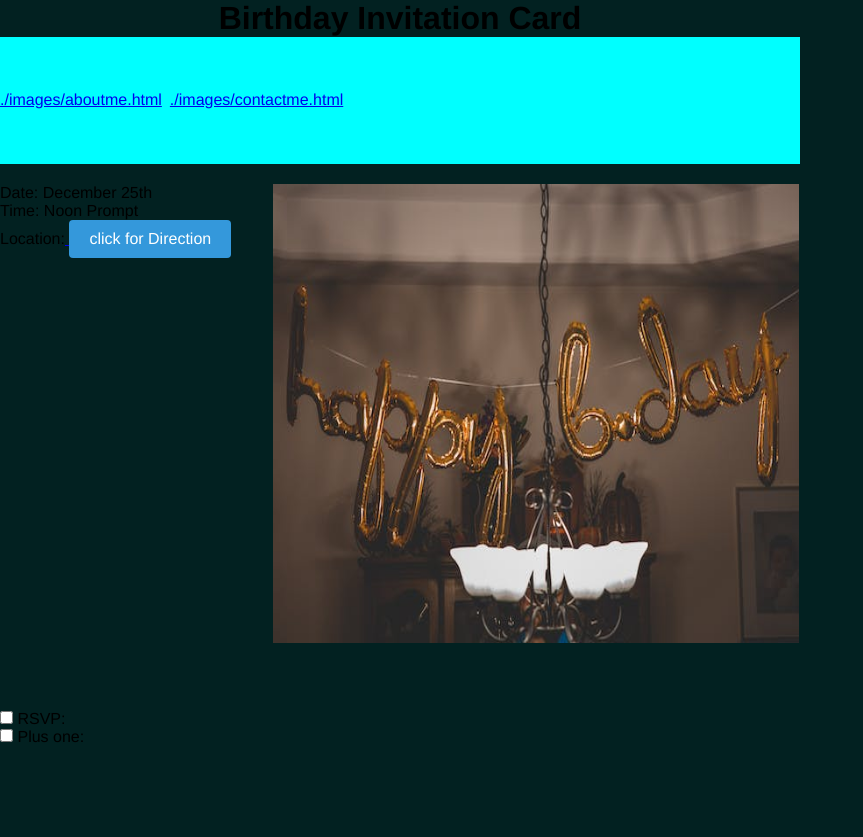
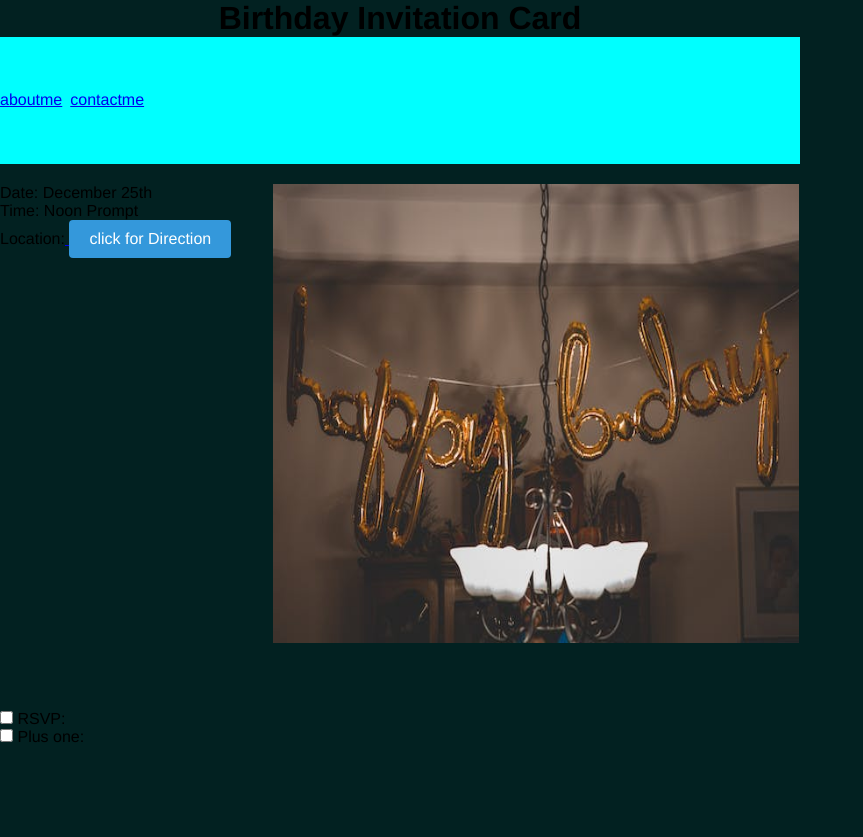
Before and after one commit to NwaMazi/HTML-stuff, a plain HTML site: page index.html in a window 1280 px wide. Shown: the whole page, without its empty margins (0-863 px from the left). Drawn offline with Linux system fonts and the light colour scheme.

Commit message:
Update index.html

```diff
--- a/index.html
+++ b/index.html
@@ -10,8 +10,8 @@
     <h1>Birthday Invitation Card</h1>
     <div class="container">
         <div class="nav">
-            <div><a href="aboutme.html">./images/aboutme.html</a></div>
-            <div><a href="contactme.html">./images/contactme.html</a></div>
+            <div><a href="./images/aboutme.html">aboutme</a></div>
+            <div><a href="./images/contactme.html">contactme</a></div>
         </div>
         <div class="subinfo"><img src="./images/HDB.jpeg" height="459" width="526" alt="birthday card" /></div>
         <div class="subinfo1">
```
